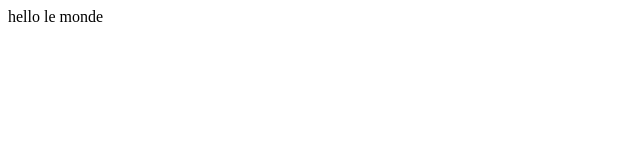
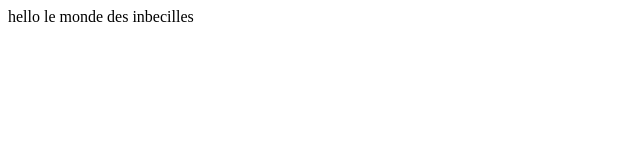
Before and after one commit to nonamesprint/pas-de-nom, a plain HTML site: page toto/index.html in a window 1280 px wide. Shown: the whole page, without its empty margins (0-640 px from the left). Drawn offline with Linux system fonts and the light colour scheme.

Commit message:
Update index.html

```diff
--- a/toto/index.html
+++ b/toto/index.html
@@ -9,7 +9,7 @@
 </head>
 
 <body>
-    hello le monde
+    hello le monde des inbecilles
 </body>
 
 </html>
```
